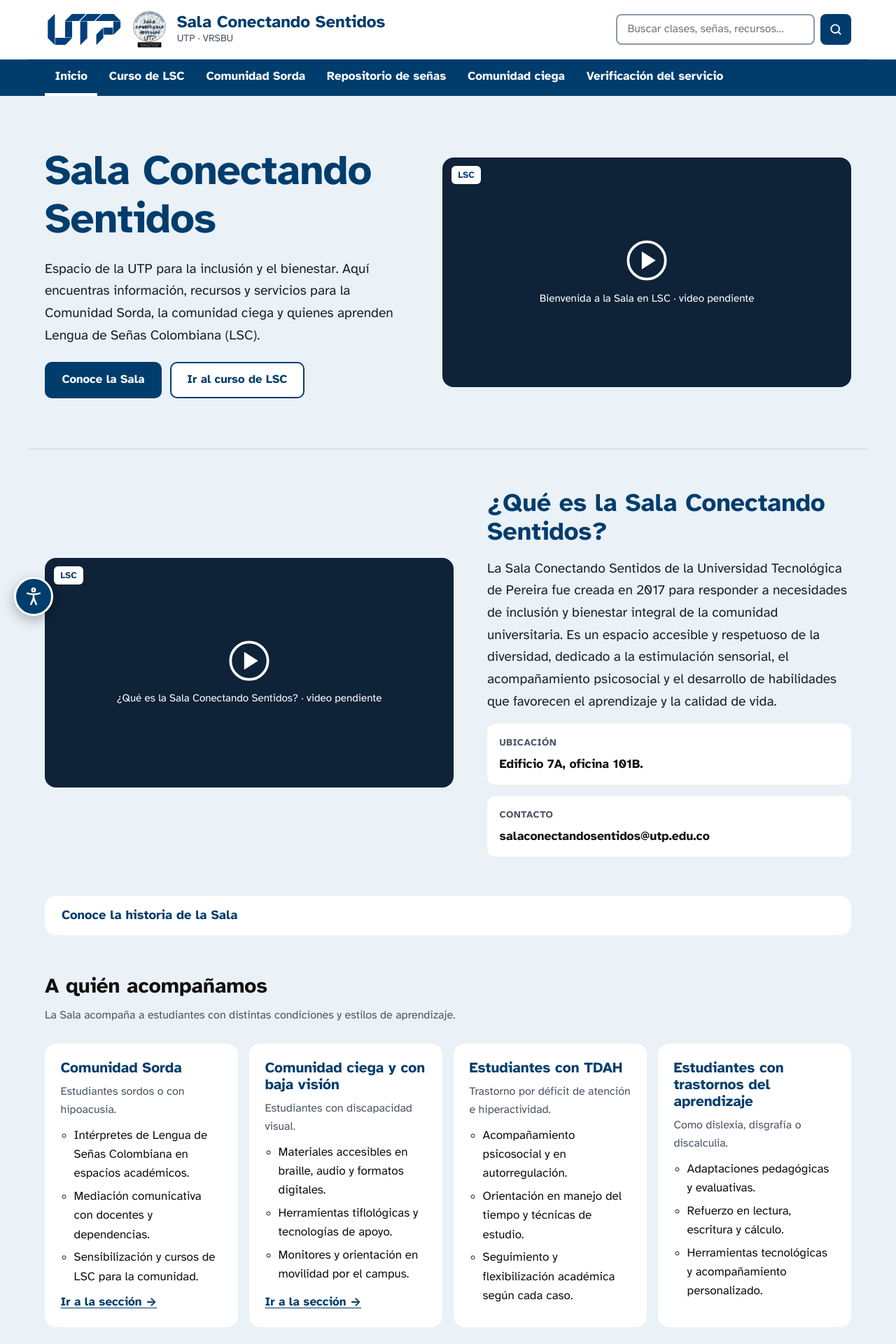
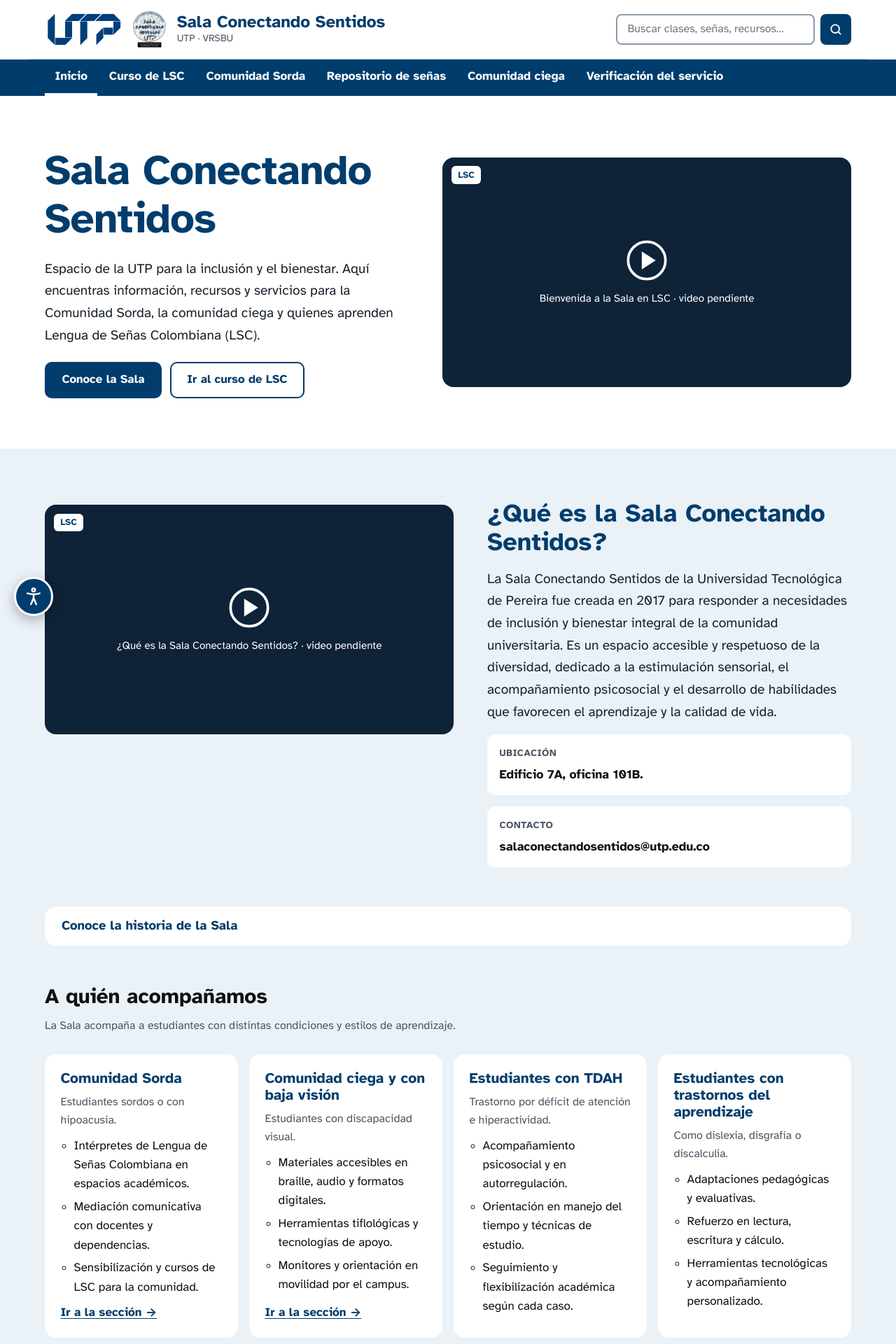
Before and after one commit to jhonatan-vivas/sala-sentidos, a Jekyll site: the page built from index.html, in a window 1280 px wide. Shown: the top 1920 px of the page at 70% size. Built offline with Jekyll 4.4.1, drawn with Linux system fonts in a browser that asks for light colours.

Commit message:
inicio: separa bienvenida y sección de la sala

```diff
--- a/assets/css/main.css
+++ b/assets/css/main.css
@@ -440,9 +440,10 @@ html.alto-contraste .nav :focus-visible { outline-color: #FFE14D; }
 .ficha__datos dd { margin: .1rem 0 0; color: var(--tinta); }
 .ficha video { width: 100%; border-radius: 12px; background: var(--video); }
 
-/* Inicio: la sección de la Sala va pegada a la bienvenida (mismo fondo) */
-.banda--clara + #sala { padding-top: 0; }
-.banda--clara + #sala > .contenedor { border-top: 1px solid var(--borde); padding-top: 3.5rem; }
+/* Inicio: bienvenida en blanco y la Sala en azul claro; el video de "¿Qué es…?" alineado arriba */
+.banda--heroe-inicio { background: var(--blanco); }
+#sala .bilingue { align-items: flex-start; }
+#sala .bilingue__video { padding-top: .5rem; }
 
 /* ── Inicio: historia, poblaciones, talleres ────────────────── */
 .historia { background: var(--blanco); border-radius: 16px; padding: 0 1.5rem; }
--- a/index.html
+++ b/index.html
@@ -4,7 +4,7 @@ seccion: inicio
 ---
 {%- assign s = site.data.sitio -%}
 
-<section class="banda banda--clara">
+<section class="banda banda--heroe-inicio">
   <div class="contenedor heroe">
     <div class="heroe__texto">
       <h1 class="titulo-1 titulo-1--grande">{{ s.nombre }}</h1>
```
